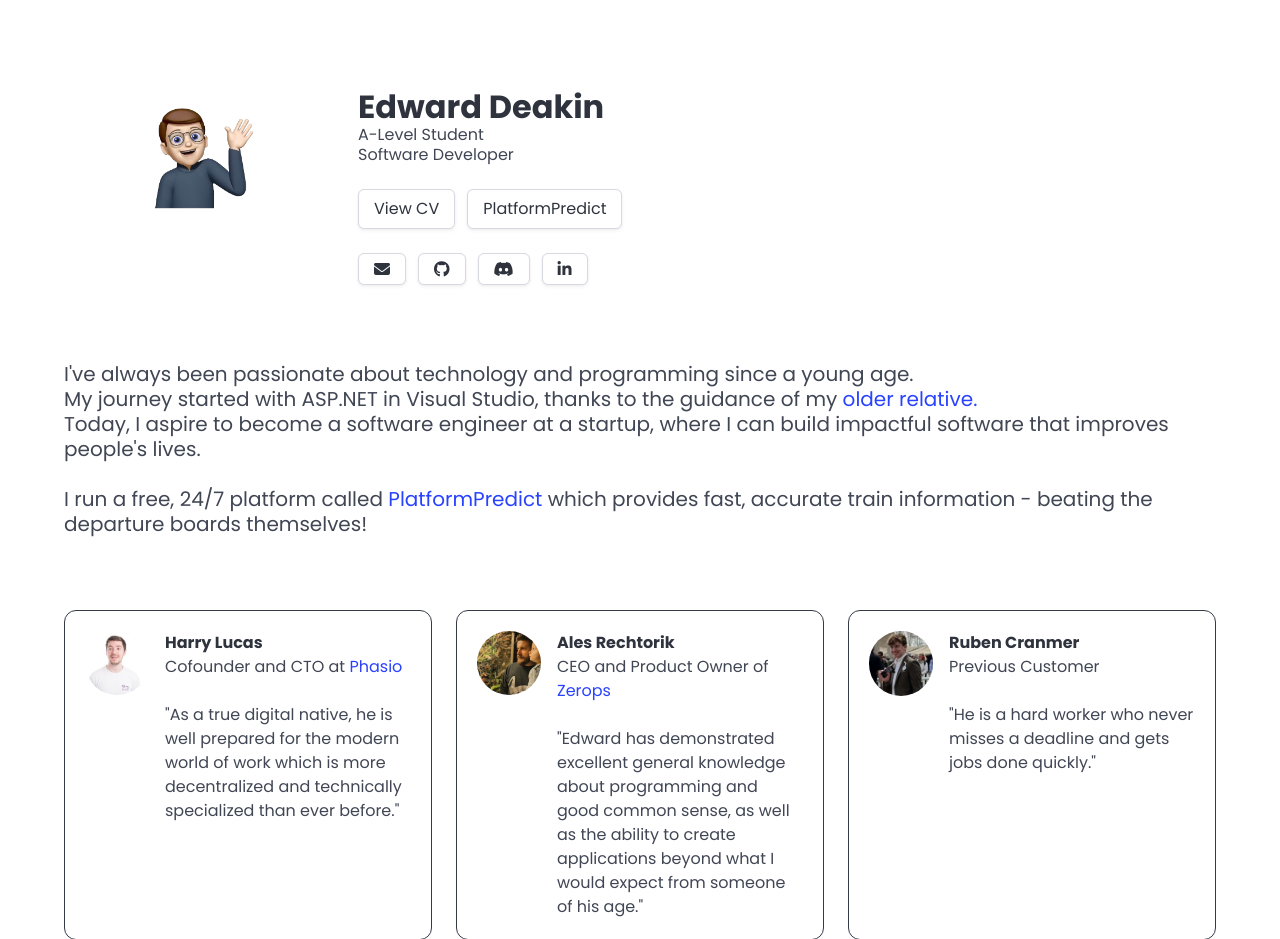
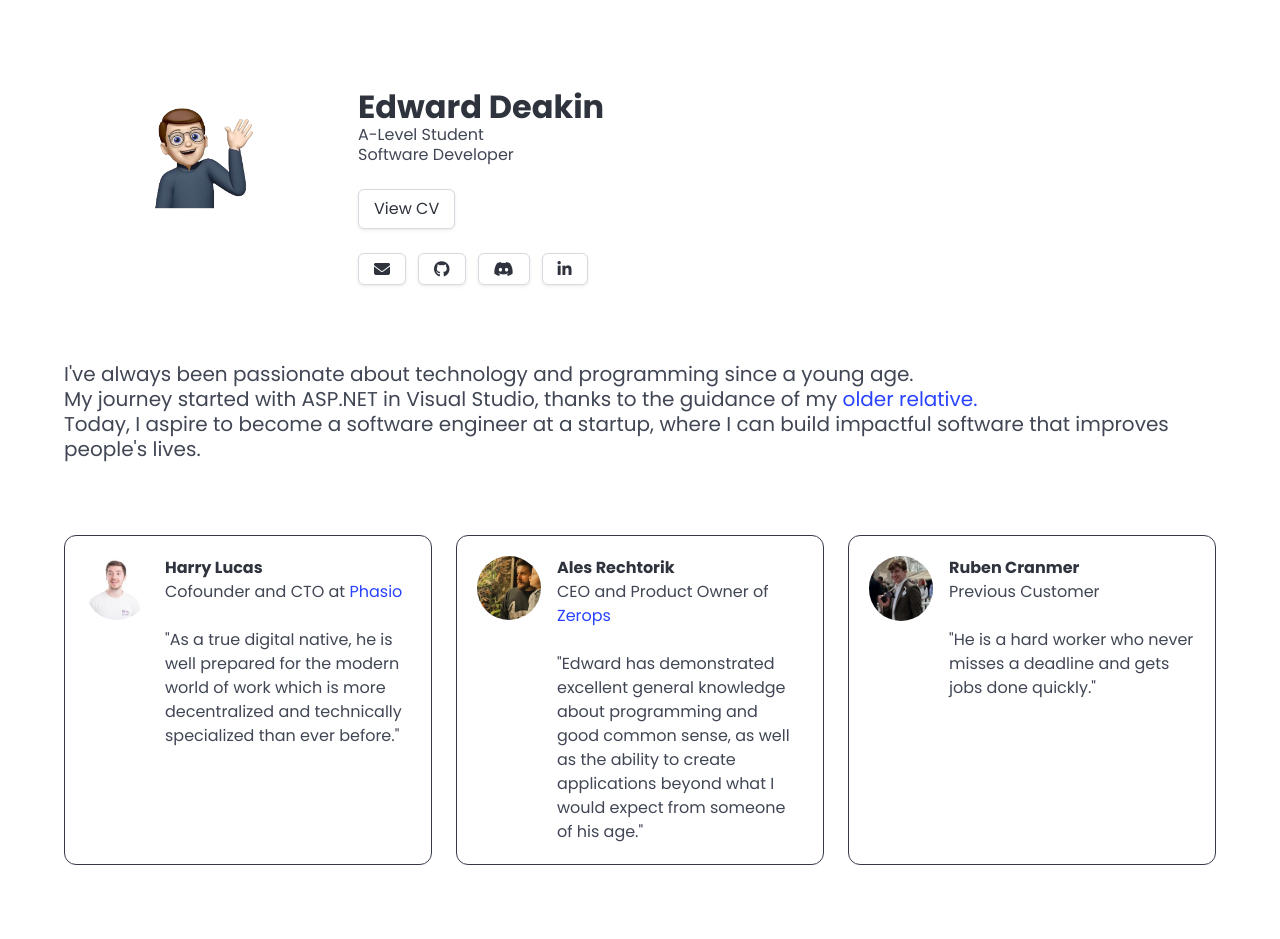
Before and after one commit to Edward-Deakin/Portfolio, a Flask app: page / in a window 1280 px wide. Shown: the top 939 px of the page. After the commit the page ends 865 px from the top, so only its background shows below. Run offline with Flask 3, Linux system fonts and the light colour scheme.

Commit message:
new cv and removed platformpredict temporarily

```diff
--- a/templates/index.html
+++ b/templates/index.html
@@ -63,7 +63,7 @@
                 <div class="buttons">
                     <a class="button" href="{{ url_for('static', filename='pdfs/EdwardDeakinsCV.pdf') }}"
                        target="_blank">View CV</a>
-                    <a class="button disabled">PlatformPredict</a>
+                    <!-- <a class="button disabled">PlatformPredict</a> -->
                 </div>
                 <div class="buttons">
                     <a class="button" href="mailto:deakinedward53@outlook.com"><i class="fa-solid fa-envelope"></i></a>
@@ -89,8 +89,8 @@
                         href="https://www.linkedin.com/in/harry-conor-lucas/" target="_blank">older relative.</a><br/>
                     Today, I aspire to become a software engineer at a startup, where I can build impactful software
                     that improves people's lives.<br/><br/>
-                    I run a free, 24/7 platform called <a href="https://platformpredict.co.uk" target="_blank">PlatformPredict</a>
-                    which provides fast, accurate train information - beating the departure boards themselves!<br/><br/>
+                    <!-- I run a free, 24/7 platform called <a href="https://platformpredict.co.uk" target="_blank">PlatformPredict</a>
+                    which provides fast, accurate train information - beating the departure boards themselves!<br/><br/> -->
             </div>
         </div>
         <br/>
```
Also changed, not shown: 1 other file.
